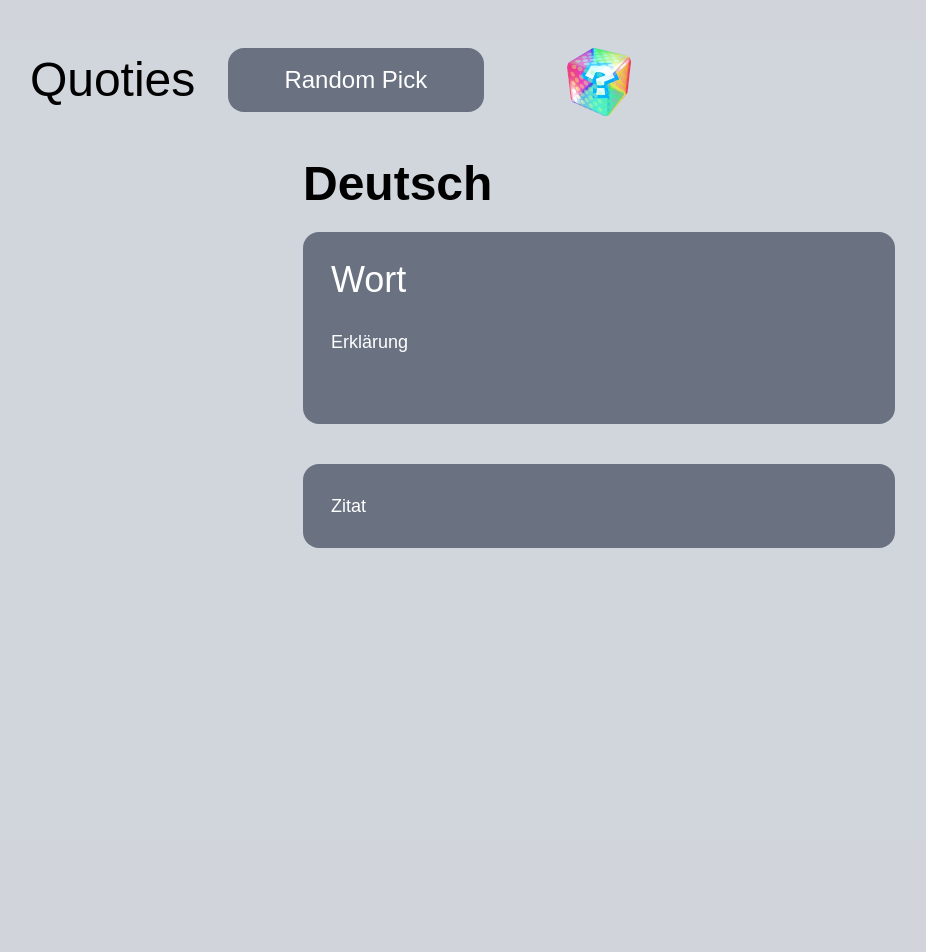
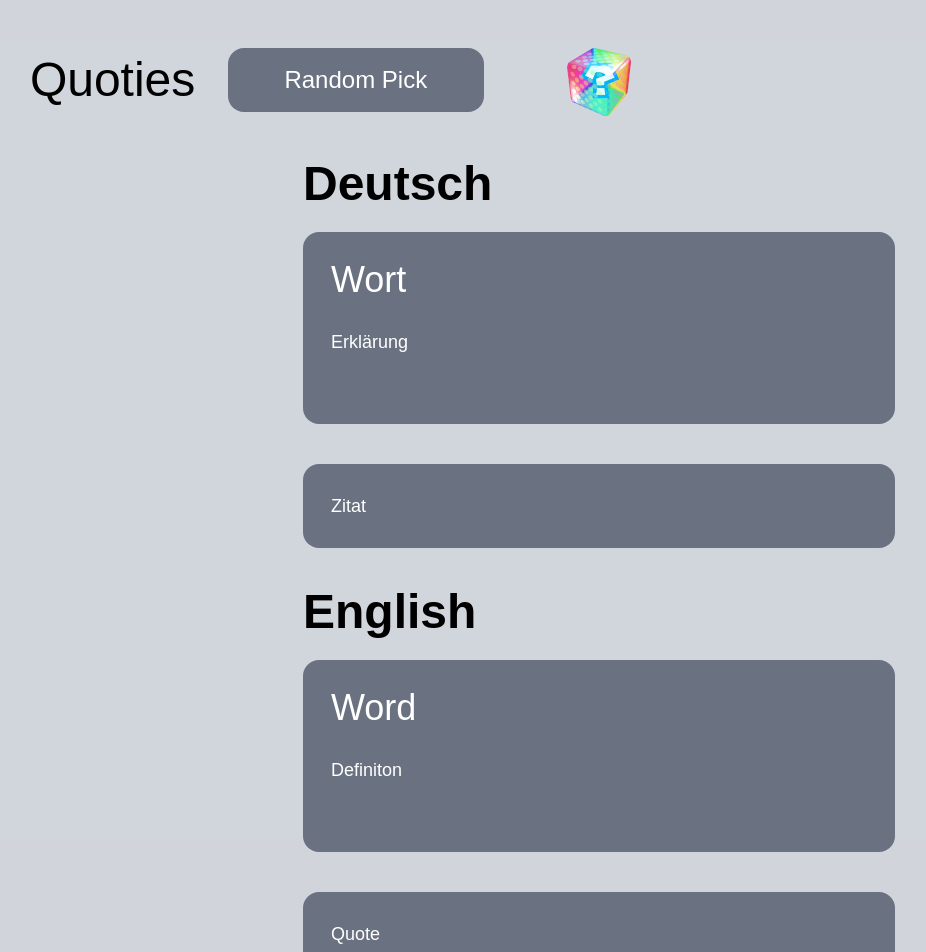
Before and after one commit to Oscip/Quoties, a Next.js app in the folder quoties-fe/: page / in a window 1280 px wide. Shown: the top 952 px of the page, without its empty margins (41-967 px from the left). Before the commit the page ends 840 px from the top, so only its background shows below. Built offline with nearby package versions, Linux system fonts and the light colour scheme; a web font is replaced by a local one.

Commit message:
Add: Word+Quote section in English

```diff
--- a/quoties-fe/src/pages/index.js
+++ b/quoties-fe/src/pages/index.js
@@ -110,7 +110,49 @@ export default function Home() {
 
   <div></div>
 </div>
+<br/>
 
+<div className="grid grid-cols-4 gap-4 w-full place-items-center mt-4">
+  <div></div>
+
+  <div className="col-span-2 w-full">
+    <div className="text-5xl font-sans font-semibold">English</div>
+    <br/>
+    <div className="whitespace-nowrap p-4 bg-gray-500 w-full text-white rounded-2xl text-lg h-48 p-7">
+      <div className="grid grid-flow-col">
+        <div className="text-4xl">
+          {fetchedData?.word ?? 'Word'}
+        </div>
+        <div className="flex justify-end">
+          {fetchedData && <p>UrbanDictionary</p>}
+        </div>
+      </div>
+      <br/>
+      <div className="grid grid-flow-col">
+        <div>
+          {fetchedData?.definition ?? 'Definiton'}
+        </div>
+      </div>
+    </div>
+  </div>
+
+  <div></div>
+</div>
+
+<div className="grid grid-cols-4 gap-4 w-full place-items-center mt-4">
+  <div></div>
+
+  <div className="col-span-2 w-full">
+    <br/>
+    <div className="whitespace-nowrap p-4 bg-gray-500 w-full text-white rounded-2xl text-lg h-auto p-7 text-wrap">
+      <div className="text-wrap">
+          {fetchedData?.quote ?? 'Quote'}
+      </div>
+    </div>
+  </div>
+
+  <div></div>
+</div>
 </div>
   );
 }
```
